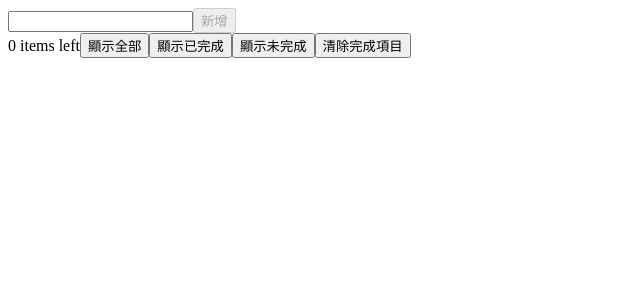
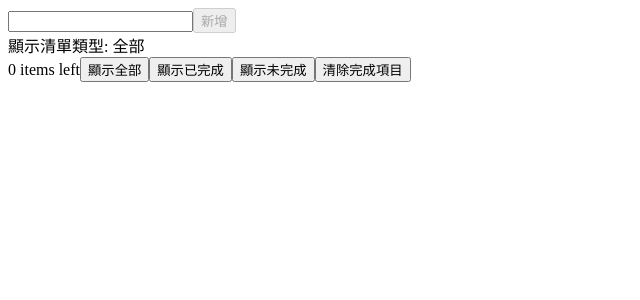
Before and after one commit to oomusou/vue3-homework, a Vue app in the folder larry/day2/: page / in a window 1280 px wide. Shown: the top 300 px of the page, without its empty margins (0-640 px from the left). Built offline with nearby package versions, Linux system fonts and the light colour scheme.

Commit message:
[larry/day2/src/App.vue] update

```diff
--- a/larry/day2/src/App.vue
+++ b/larry/day2/src/App.vue
@@ -4,6 +4,7 @@
       <input v-model="new_item" />
       <button @click="new_item_click" :disabled="new_item.length === 0">新增</button>
     </div>
+    <div>顯示清單類型: {{ display_type_name }}</div>
     <ul v-for="(item, i) in display_list" :key="i">
       <li>
         <span v-if="item.is_editing">
@@ -51,14 +52,24 @@ let todo_list = ref([
   // }
 ])
 
-let display_type = ref(0) // 0: all , 1: completed, 2: active
+let display_type = ref(0) // 0: all , 1: 完成, 2: 未完成
+let display_type_name = computed(() => {
+  switch (display_type.value) {
+    default:
+      return '全部'
+    case 1: // completed
+      return '完成'
+    case 2: // active
+      return '未完成'
+  }
+})
 let display_list = computed(() => {
   switch (display_type.value) {
     default:
       return [...todo_list.value]
-    case 1: // completed
+    case 1: // 完成
       return todo_list.value.filter((to_do) => to_do.is_completed)
-    case 2: // active
+    case 2: // 未完成
       return todo_list.value.filter((to_do) => !to_do.is_completed)
   }
 })
@@ -86,6 +97,7 @@ let on_item_editing_click = (item) => {
 let on_item_editing_save_click = (item, new_name) => {
   item.name = new_name
   item.is_editing = false
+  item_edit_tmp_name.value = ''
 }
 
 let on_item_editing_cancel_click = (item) => {
```
